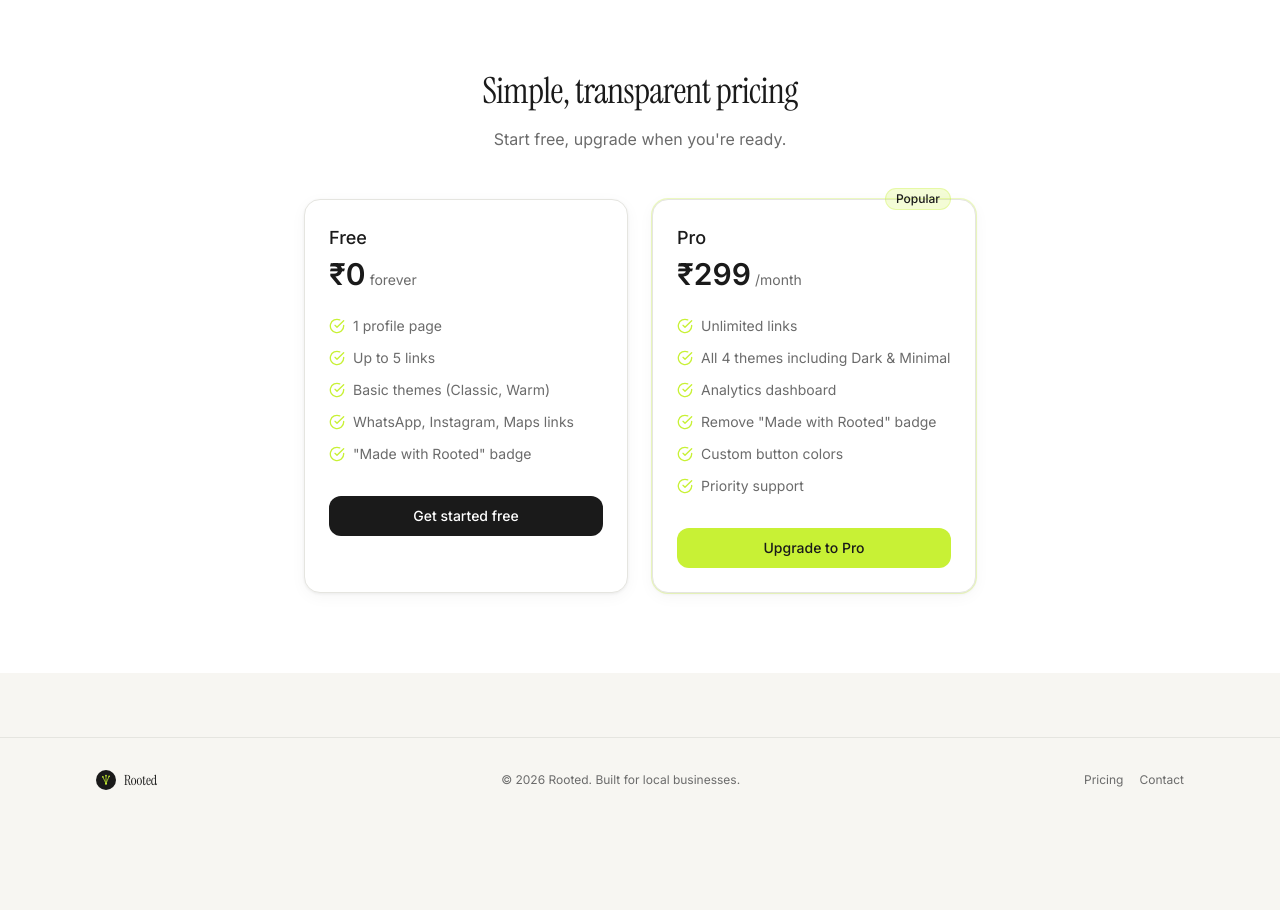
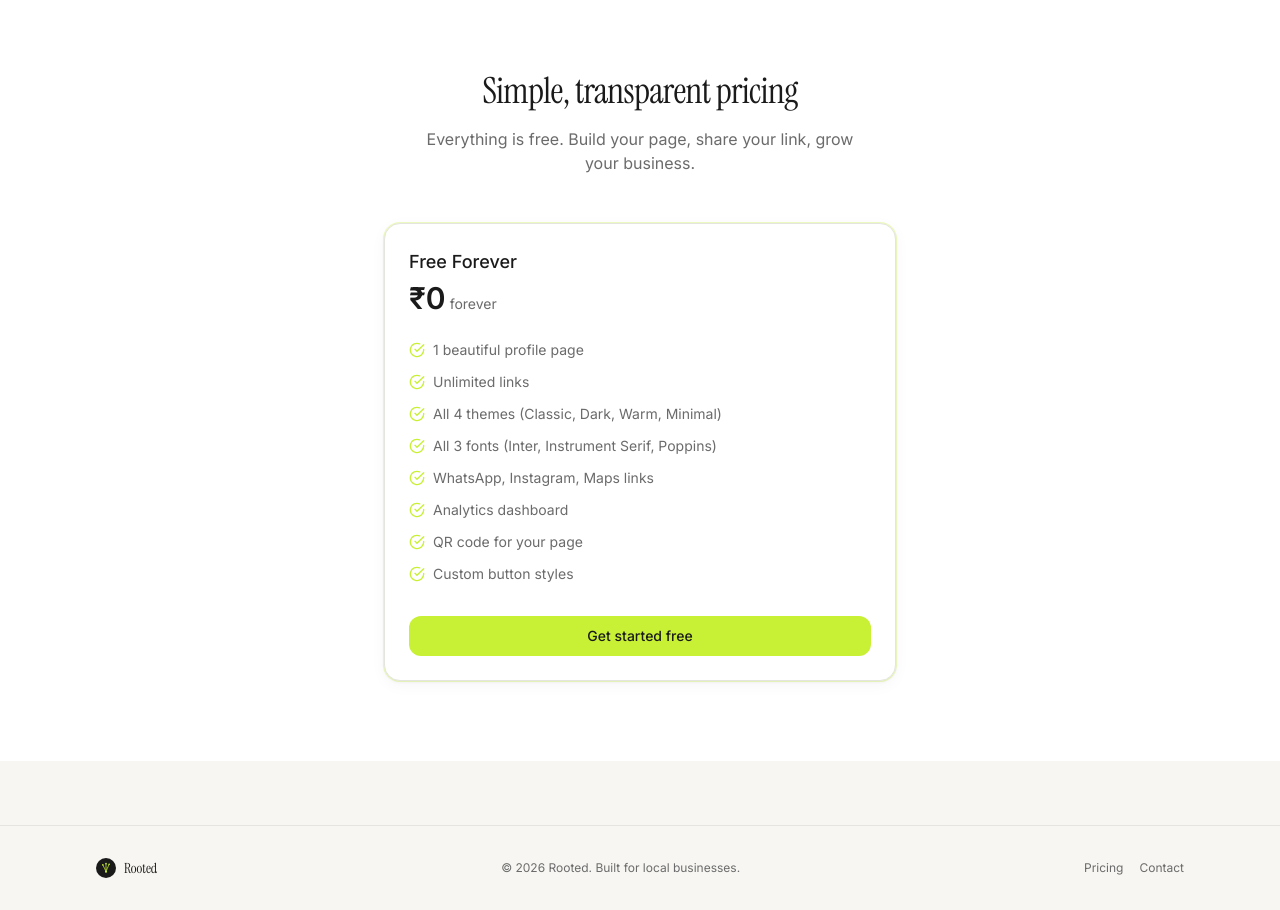
Before and after one commit to abhishekgit8/-link-in-bio-for-local-businesses, a Next.js app: page / in a window 1280 px wide. Shown: the part 1800-2710 px from the top of the page. Before the commit the page ends 2622 px from the top, so only its background shows below. Built offline with nearby package versions, Linux system fonts and the light colour scheme.

Commit message:
Remove Pro plan from landing page and fix free tier feature list

```diff
--- a/src/app/page.tsx
+++ b/src/app/page.tsx
@@ -122,40 +122,26 @@ export default function LandingPage() {
               Simple, transparent pricing
             </h2>
             <p className="text-muted text-center mb-12 max-w-md mx-auto">
-              Start free, upgrade when you&apos;re ready.
+              Everything is free. Build your page, share your link, grow your business.
             </p>
-            <div className="grid md:grid-cols-2 gap-6 max-w-2xl mx-auto">
+            <div className="max-w-lg mx-auto">
               <PricingCard
-                name="Free"
+                name="Free Forever"
                 price="₹0"
                 period="forever"
                 features={[
-                  '1 profile page',
-                  'Up to 5 links',
-                  'Basic themes (Classic, Warm)',
+                  '1 beautiful profile page',
+                  'Unlimited links',
+                  'All 4 themes (Classic, Dark, Warm, Minimal)',
+                  'All 3 fonts (Inter, Instrument Serif, Poppins)',
                   'WhatsApp, Instagram, Maps links',
-                  '"Made with Rooted" badge',
+                  'Analytics dashboard',
+                  'QR code for your page',
+                  'Custom button styles',
                 ]}
                 cta="Get started free"
                 href="/signup"
-                highlighted={false}
-              />
-              <PricingCard
-                name="Pro"
-                price="₹299"
-                period="/month"
-                features={[
-                  'Unlimited links',
-                  'All 4 themes including Dark & Minimal',
-                  'Analytics dashboard',
-                  'Remove "Made with Rooted" badge',
-                  'Custom button colors',
-                  'Priority support',
-                ]}
-                cta="Upgrade to Pro"
-                href="/signup"
                 highlighted={true}
-                badge="Popular"
               />
             </div>
           </div>
```
